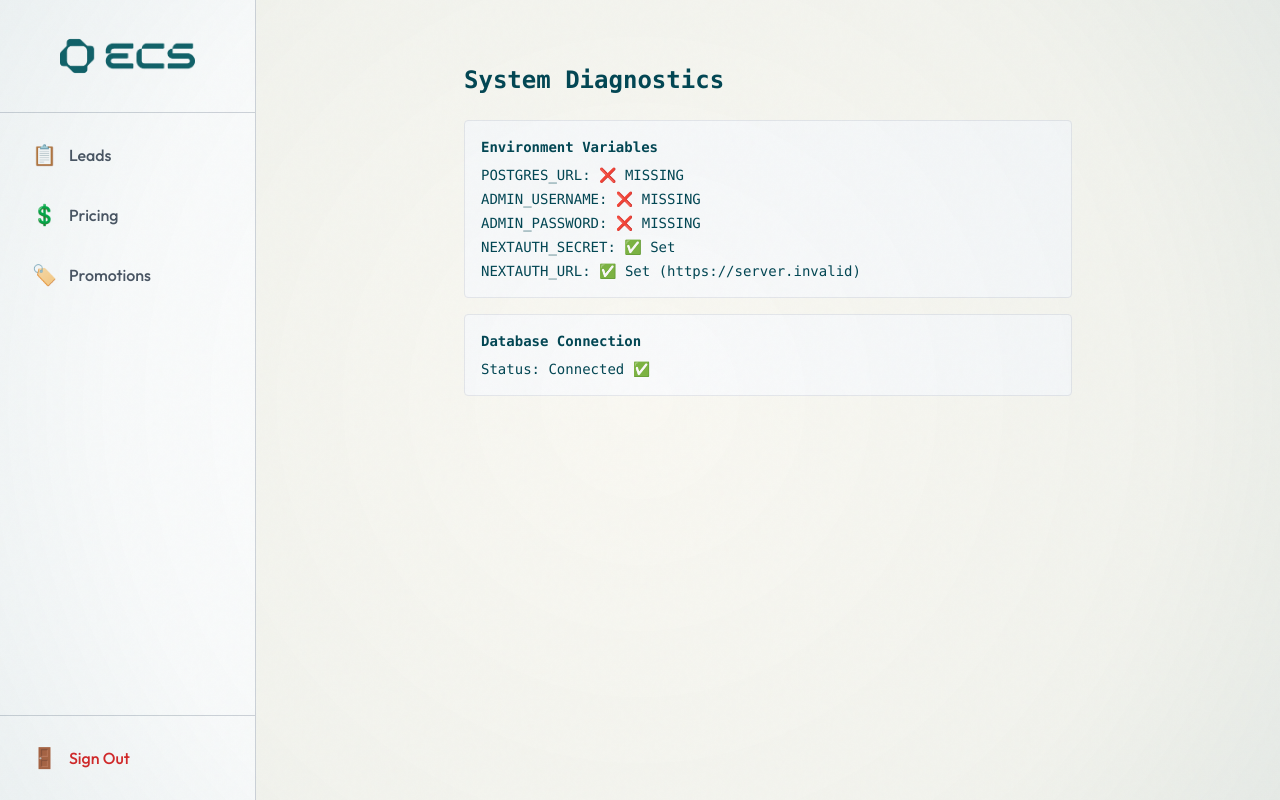
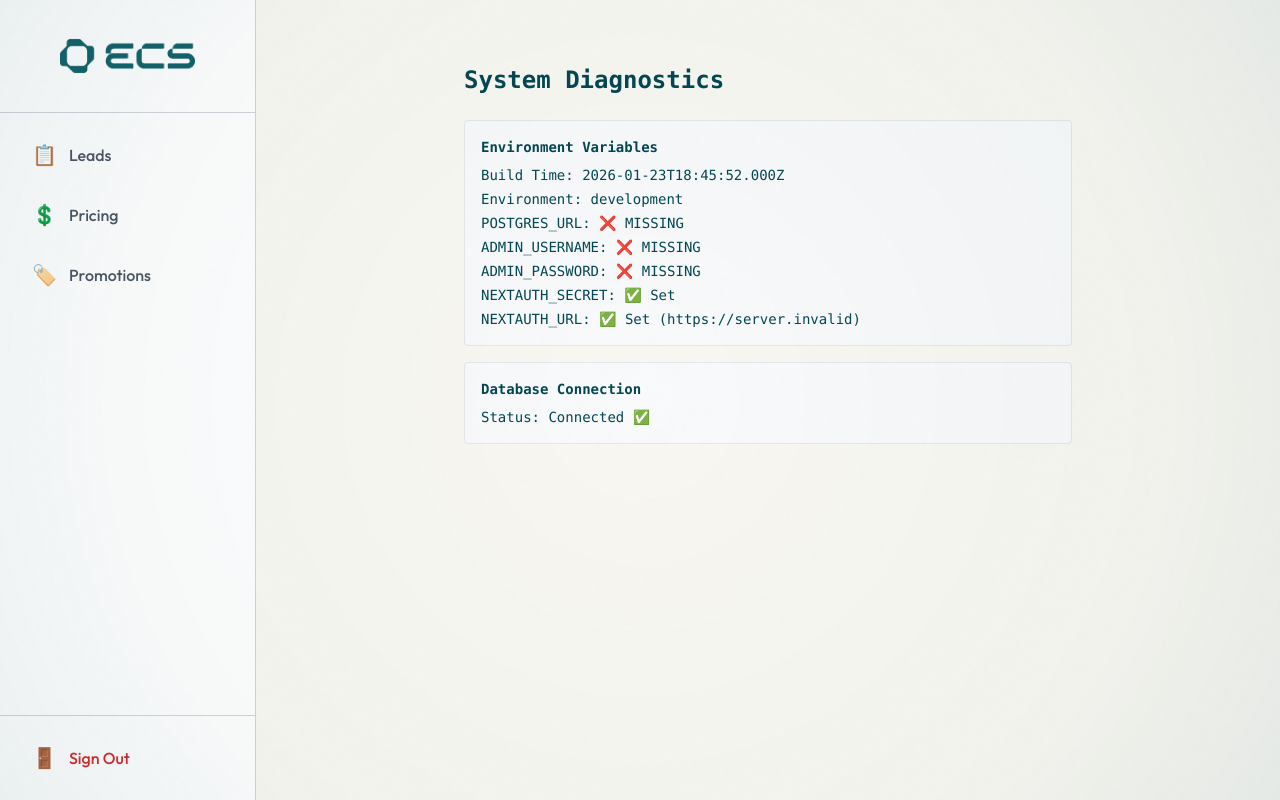
Before and after one commit to renatoquerales28-byte/extreme-cleaning-next, a Next.js app: page /admin/diagnose in a window 1280 px wide. Built offline with nearby package versions, Linux system fonts and the light colour scheme; no server answers; the database is empty.

Commit message:
chore: Add timestamp to diagnostic page

```diff
--- a/src/app/admin/diagnose/page.tsx
+++ b/src/app/admin/diagnose/page.tsx
@@ -5,12 +5,14 @@ import { sql } from "drizzle-orm";
 
 export default async function DiagnosePage() {
     const checks = {
+        buildTime: new Date().toISOString(),
+        nodeEnv: process.env.NODE_ENV,
         hasPostgresUrl: !!process.env.POSTGRES_URL,
         hasAdminUser: !!process.env.ADMIN_USERNAME,
         hasAdminPass: !!process.env.ADMIN_PASSWORD,
         hasNextAuthSecret: !!process.env.NEXTAUTH_SECRET,
         hasNextAuthUrl: !!process.env.NEXTAUTH_URL,
-        nextAuthUrlValue: process.env.NEXTAUTH_URL, // Safe to show URL
+        nextAuthUrlValue: process.env.NEXTAUTH_URL,
     };
 
     let dbStatus = "Pending";
@@ -33,6 +35,8 @@ export default async function DiagnosePage() {
                 <div className="p-4 border rounded bg-gray-50">
                     <h2 className="font-bold mb-2">Environment Variables</h2>
                     <ul className="space-y-1">
+                        <li>Build Time: {checks.buildTime}</li>
+                        <li>Environment: {checks.nodeEnv}</li>
                         <li>POSTGRES_URL: {checks.hasPostgresUrl ? "✅ Set" : "❌ MISSING"}</li>
                         <li>ADMIN_USERNAME: {checks.hasAdminUser ? "✅ Set" : "❌ MISSING"}</li>
                         <li>ADMIN_PASSWORD: {checks.hasAdminPass ? "✅ Set" : "❌ MISSING"}</li>
```
